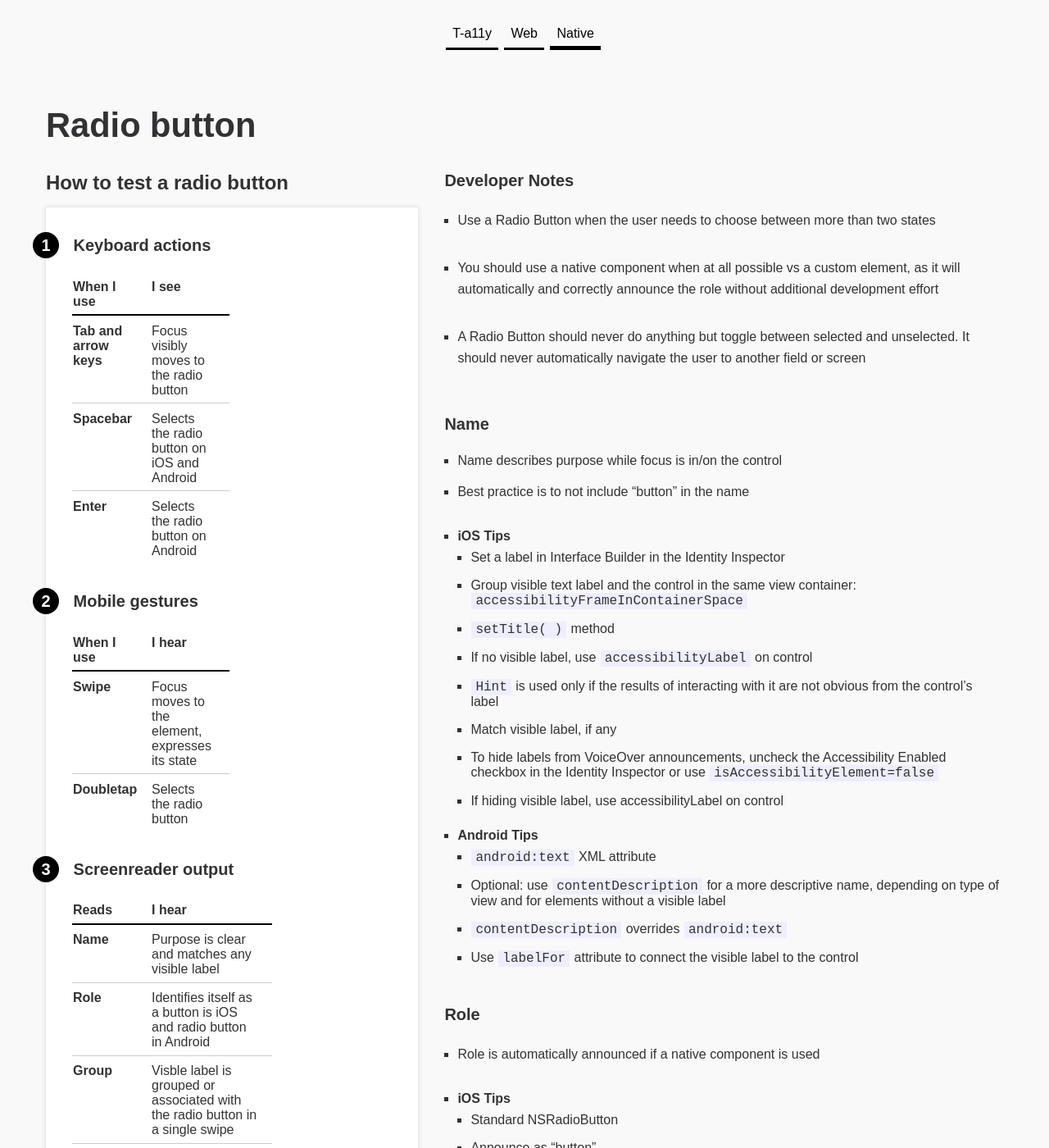
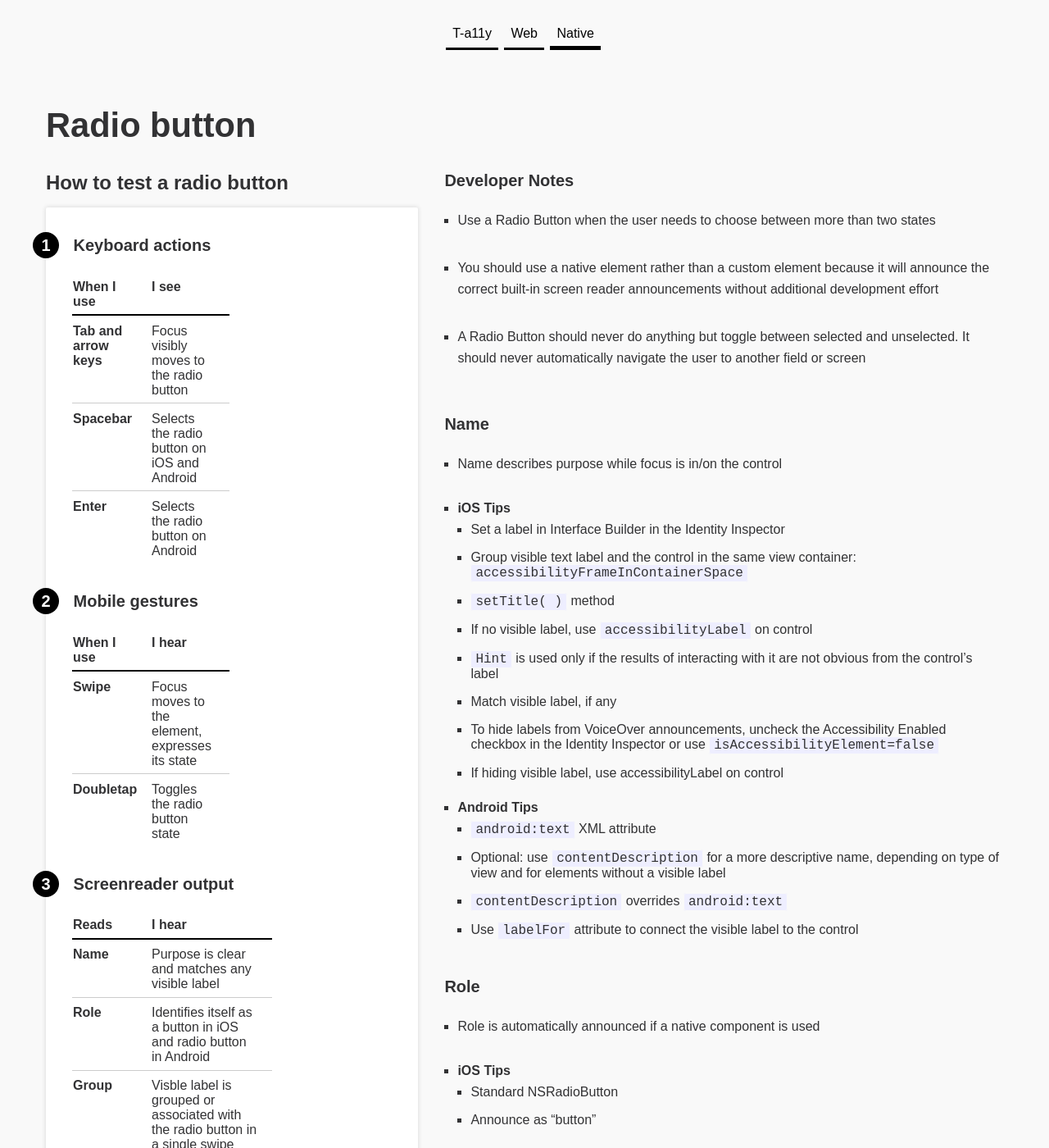
Before and after one commit to charlietriplett/OpenA11yEngineer, a Jekyll site: the page built from _checklist-native/radio.md, in a window 1280 px wide and 1400 px high. Shown: the whole window at 82% size. Built offline with Jekyll 4.4.1, drawn with Linux system fonts in a browser that asks for light colours; some of the changed text lies outside the part shown.

Commit message:
Formatted Native Radio button2

```diff
--- a/_checklist-native/radio.md
+++ b/_checklist-native/radio.md
@@ -15,17 +15,17 @@ mobile:
   swipe: |
       Focus moves to the element, expresses its state
   doubletap: |
-     Selects the radio button
+     Toggles the radio button state
 
 screenreader:
   name:  |
       Purpose is clear and matches any visible label
   role:  |
-      Identifies itself as a button is iOS and radio button in Android
+      Identifies itself as a button in iOS and radio button in Android
   group: |
       Visble label is grouped or associated with the radio button in a single swipe
   state: |
-      Expresses its state (disabled/dimmed, iOS: selected.  Android: checked/not checked)
+      Expresses its state (disabled/dimmed, iOS: checked/not checked.  Android: checked/not checked)
 ---
 
 
@@ -34,14 +34,13 @@ screenreader:
 
 -   Use a Radio Button when the user needs to choose between more than two states
 
--   You should use a native component when at all possible vs a custom element, as it will automatically and correctly announce the role without additional development effort
+-    You should use a native element rather than a custom element because it will announce the correct built-in screen reader announcements without additional development effort
 
 -   A Radio Button should never do anything but toggle between selected and unselected. It should never automatically navigate the user to another field or screen
 
 ### Name
 
 - Name describes purpose while focus is in/on the control
-- Best practice is to not include "button" in the name
 
 - **iOS Tips**
 	- Set a label in Interface Builder in the Identity Inspector
@@ -124,16 +123,3 @@ screenreader:
 	- To move screen reader focus to newly revealed content: `Type_View_Focused`
 	- To NOT move focus, but dynamically announce new content: `accessibilityLiveRegion`(set to polite or assertive)
 	- To hide controls: `Important_For_Accessibility_false`
-
-### Actions
-
-- For external Bluetooth keyboard and screen reader
-
-- **iOS Tips**
-	- Screen reader -to activate: double tap
-	- Keyboard - to focus: tab or arrow keys
-	- Keyboard - to activate: space bar
-- **Android Tips**
-	- Screen reader -to activate: double tap
-	- Keyboard - to focus: tab or arrow keys
-	- Keyboard - to activate: space bar or enter key
```
